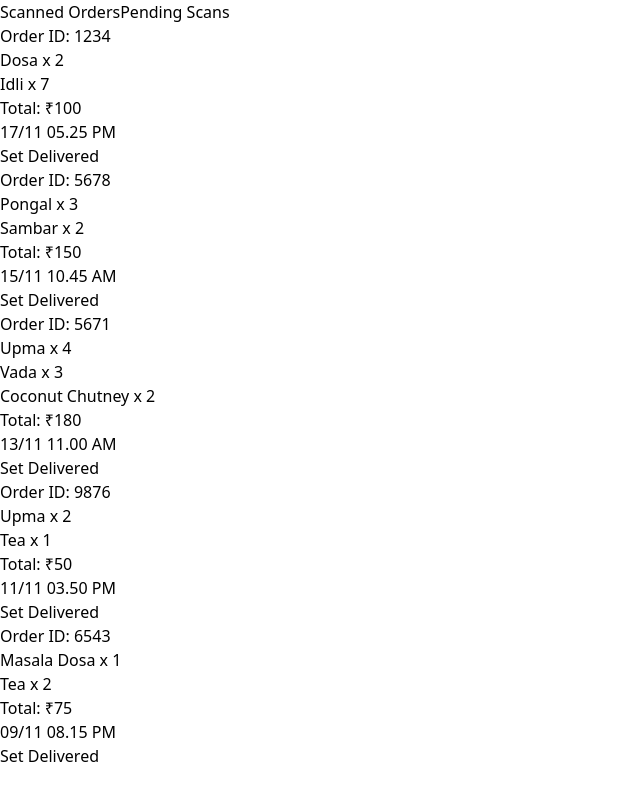
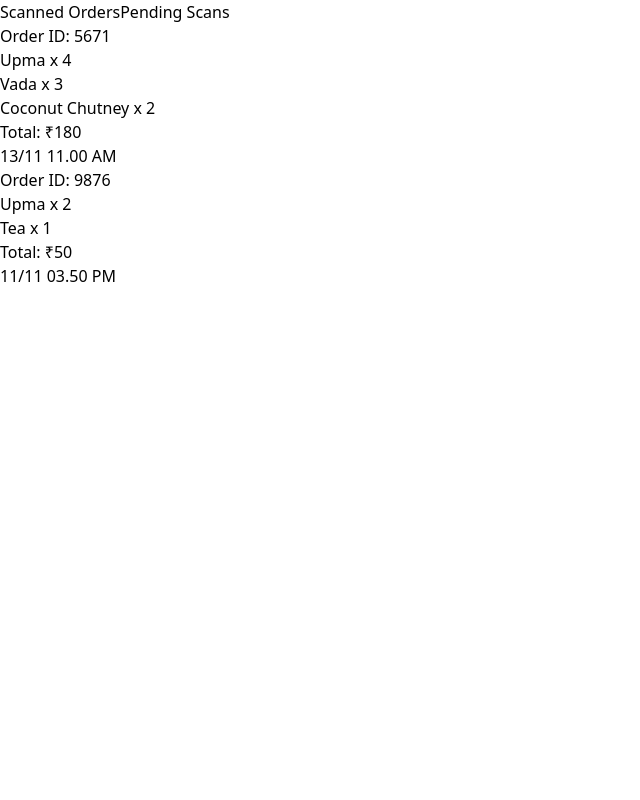
Before and after one commit to gdgmit/SCanteen-GDGOpenMitation-WebUIs, a React (Vite) app: page /supplier/orders in a window 1280 px wide. Shown: the whole page, without its empty margins (0-640 px from the left). Built offline with nearby package versions, Linux system fonts and the light colour scheme.

Commit message:
supplier page scanned orders and pending scans logic updated

```diff
--- a/src/components/supplier/orders/index.jsx
+++ b/src/components/supplier/orders/index.jsx
@@ -6,7 +6,7 @@ dayjs.extend(customParseFormat);
 
 const SupplierOrders = () => {
   const [orders, setOrders] = useState([]);
-  const [activeTab, setActiveTab] = useState("paid");
+  const [activeTab, setActiveTab] = useState("pending_scans");
 
   useEffect(() => {
     const fetchOrders = async () => {
@@ -34,33 +34,33 @@ const SupplierOrders = () => {
       <div className="flex justify-center border-b mb-4 bg-[#D9D9D99E] w-full">
         <button
           className={`px-4 py-2 transition-all  h-16 flex-1 ${
-            activeTab === "not_paid"
+            activeTab === "scanned_orders"
               ? "border-b-2 border-r-2 border-[#5777C7] font-bold bg-[#d0d0d09e]"
               : "text-gray-950"
           }`}
-          onClick={() => setActiveTab("not_paid")}
+          onClick={() => setActiveTab("scanned_orders")}
         >
           Scanned Orders
         </button>
         <button
           className={`px-4 py-2 transition-all flex-1 ${
-            activeTab === "paid"
+            activeTab === "pending_scans"
               ? "border-b-2 border-l-2 border-[#5777C7] font-bold bg-[#d0d0d09e]"
               : "text-gray-950"
           }`}
-          onClick={() => setActiveTab("paid")}
+          onClick={() => setActiveTab("pending_scans")}
         >
           Pending Scans
         </button>
       </div>
 
       {/* Orders List */}
-      <div className="transition-all h-full pb-4">
+      <div className="transition-all h-full pb-4 min-h-[100vh]">
         {orders
           .filter((order) =>
-            activeTab === "paid"
-              ? order.payment_status === "paid"
-              : order.payment_status === "not paid"
+            activeTab === "pending_scans"
+              ? order.payment_status === "paid" && order.order_status === "ordered" && order.isScanned === false
+              : order.payment_status === "paid" && order.order_status === "ordered" && order.isScanned === true
           )
           .map((order) => (
             <div
@@ -85,12 +85,16 @@ const SupplierOrders = () => {
               <p className="text-sm text-black py-3 sm:py-0 text-end">
                  {dayjs(order.order_date, "DD-MM-YYYY hh.mm:ss A").format("DD/MM hh.mm A")}
               </p>
+              {
+                activeTab === "scanned_orders" && (
                   <button
                     className="bg-[#5777C7] text-white px-4 py-2 rounded-full hover:bg-[#2250c7] transition"
                     onClick={() => handlesetDelivered(order.order_ID)}
                   >
                     Set Delivered
                   </button>
+                )
+              }
               </div>
             </div>
           ))}
@@ -100,3 +104,7 @@ const SupplierOrders = () => {
 };
 
 export default SupplierOrders;
+
+// scanned orders => order.payment_status === "not paid" && order.order_status === "ordered" && order.isScanned === true
+// pending scans  => order.payment_status === "paid" && order.order_staus === "ordered" && order.isScanned === false
+// cashier orders => order.payment_mode === 'cash' && order.payment_status === 'not paid' && order.isScanned === true
```
Lines whose indentation alone changed are shown as unchanged.
